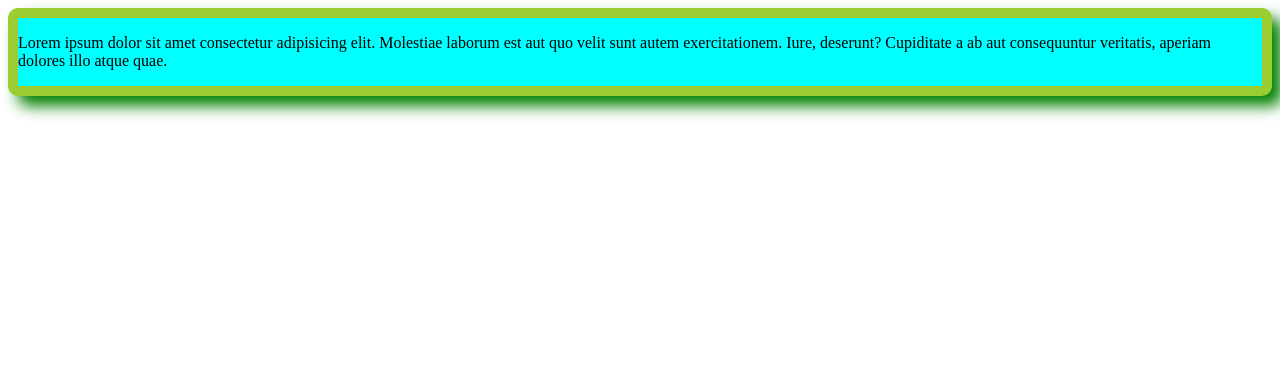
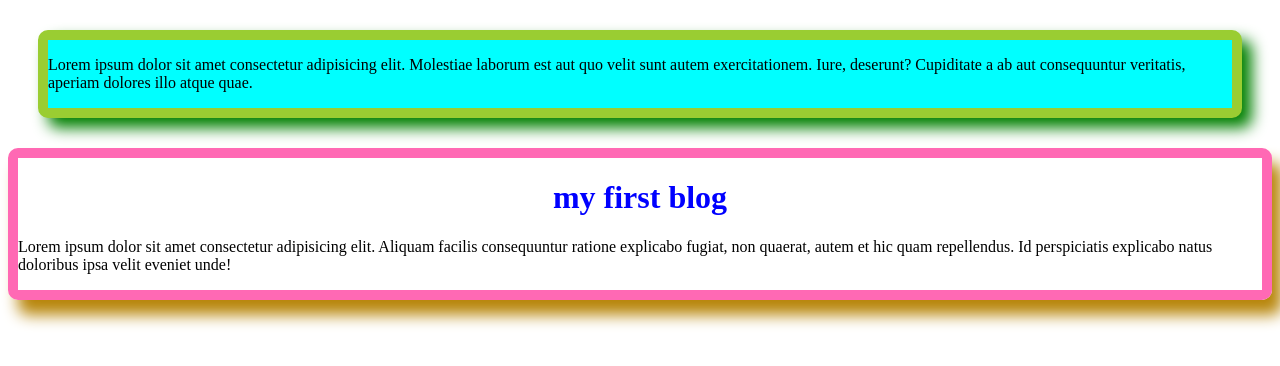
Before and after one commit to Jemforest/Git-Repo, a plain HTML site: page Index.html in a window 1280 px wide. Drawn offline with Linux system fonts and the light colour scheme.

Commit message:
Added a new blog

```diff
--- a/Index.html
+++ b/Index.html
@@ -10,6 +10,10 @@
     <div class="RO">
         <p>Lorem ipsum dolor sit amet consectetur adipisicing elit. Molestiae laborum est aut quo velit sunt autem exercitationem. Iure, deserunt? Cupiditate a ab aut consequuntur veritatis, aperiam dolores illo atque quae.</p>
     </div>
+    <div id="lo">
+        <h1>my first blog</h1>
+        <p>Lorem ipsum dolor sit amet consectetur adipisicing elit. Aliquam facilis consequuntur ratione explicabo fugiat, non quaerat, autem et hic quam repellendus. Id perspiciatis explicabo natus doloribus ipsa velit eveniet unde!</p>
+    </div>
 
 </body>
 </html>
--- a/Repo.css
+++ b/Repo.css
@@ -3,5 +3,15 @@
     border: 10px solid yellowgreen;
     border-radius: 10px;
     box-shadow: 10px 10px 15px green;
+    margin: 30px;
 
 }
+#lo{
+    border: 10px solid hotpink;
+    border-radius: 10px;
+    box-shadow: 10px 15px 15px darkgoldenrod;
+}
+h1{
+    text-align: center;
+    color: blue;
+}
```
